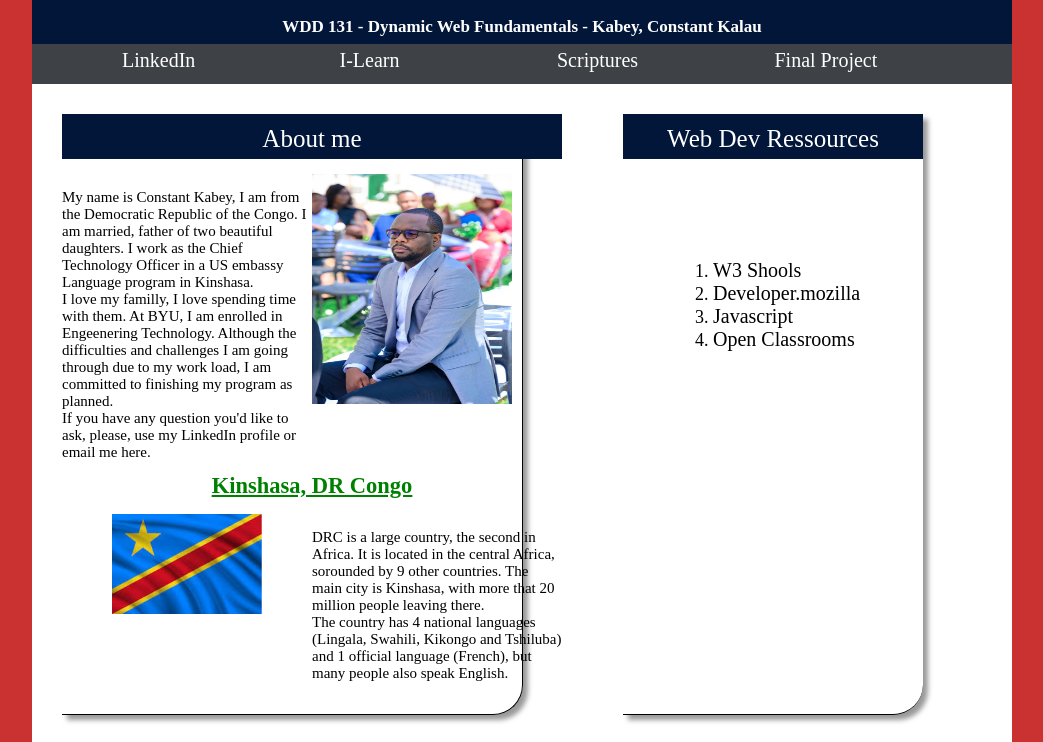
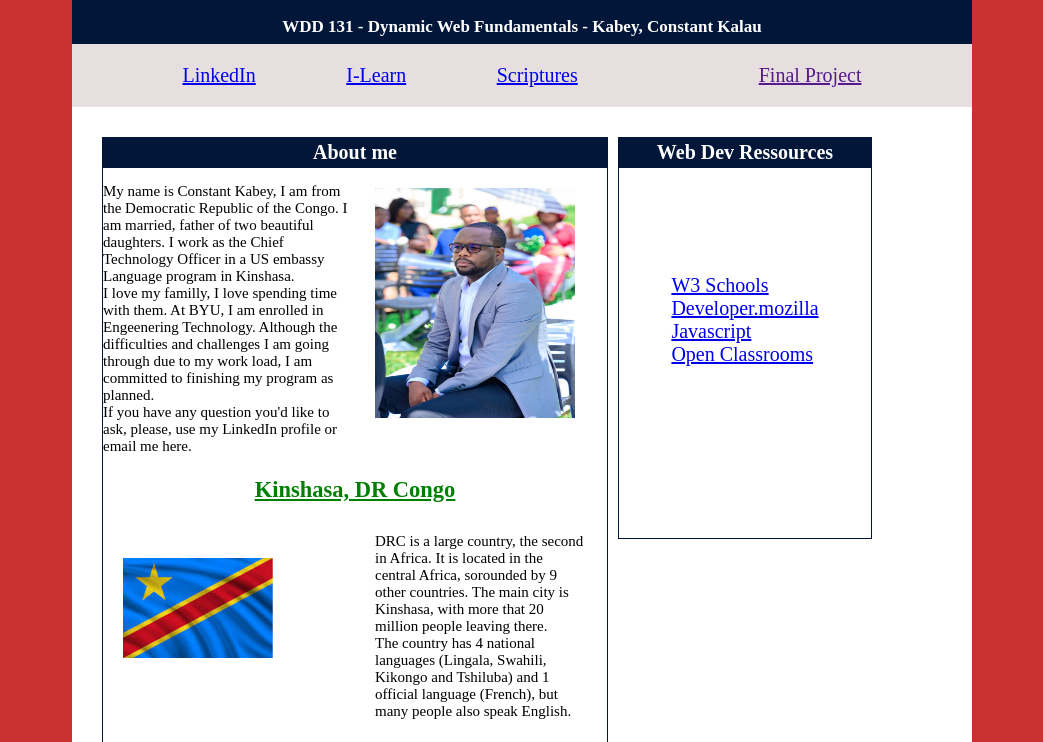
Before and after one commit to Constant-kabey/wdd131, a plain HTML site: page index.html in a window 1280 px wide. Shown: the top 742 px of the page, without its empty margins (118-1161 px from the left). Drawn offline with Linux system fonts and the light colour scheme; a web font is replaced by a local one.

Commit message:
Updates to week 1 home page project

```diff
--- a/index.html
+++ b/index.html
@@ -11,28 +11,33 @@
 
 <body>
     <header>
+        <div>
             <h2 id="header">WDD 131 - Dynamic Web Fundamentals - Kabey, Constant Kalau</h2>
-        <div class="navig">
-            <nav>
-                <ul id="ul">
-                    <li><a class="btn" href="https://www.linkedin.com/in/kby-cnstnt-12072/">LinkedIn</a></li>
-                    <li><a class="btn" href="https://byui.instructure.com/">I-Learn</a></li>
-                    <li><a class="btn" href="https://www.churchofjesuschrist.org/study/scriptures">Scriptures</a></li>
-                    <li><a class="btn" href="">Final Project</a></li>
-                </ul>
-            </nav>
+        </div>
+
+        <div class="contener">
+            <div class="items">
+                <li><a href="https://www.linkedin.com/in/kby-cnstnt-12072/">LinkedIn</a></li>
+            </div>
+            <div class="items">
+                <li><a href="https://byui.instructure.com/">I-Learn</a></li>
+            </div>
+            <div class="items">
+                <li><a href="https://www.churchofjesuschrist.org/study/scriptures">Scriptures</a></li>
+            </div>
+            <div class="items"></div>
+            <li><a href="">Final Project</a></li>
+        </div>
         </div>
 
     </header>
 
     <main>
 
-        <section id="section">
-
-        <section id="card1" class="card">
+        <section class="card">
 
             <div id="about">
-                <p class="aboutme">About me</p>
+                <h1 class="aboutme">About me</h1>
             </div>
 
             <div id="me">
@@ -49,9 +54,10 @@
                 </p>
             </div>
 
-            <div id="main_photo"></div>
+            <div id="main_photo">
                 <img id="myphoto" src="images/constant.jpg" alt="My photo"> <!--My photo as student-->
             </div>
+
             <div id="pays">
                 <h2>Kinshasa, DR Congo</h2>
             </div>
@@ -69,26 +75,30 @@
                 </p>
             </div>
 
-            </section  >
-                <div id="sec">
+        </section>
+
+        <section class="devtool">
+
             <div id="ress">
-                        <p class="aboutme">Web Dev Ressources</p>
+                <h1 class="aboutme">Web Dev Ressources</h1>
             </div>
 
-                    <div class="dev_res">
-                        <nav id="devnav">
-                            <ul id="devlist">
-                                <li><a class="dev" href="https://www.w3schools.com/colors/colors_names.asp">W3 Shools</a></li>
-                                <li><a class="dev" href="https://developer.mozilla.org/fr/docs/Learn/Getting_started_with_the_web/CSS_basics">Developer.mozilla</a></li>
-                                <li><a class="dev" href="https://www.javascript.com/">Javascript</a></li>
-                                <li><a class="dev" href="https://openclassrooms.com/fr/courses/1603881-creez-votre-site-web-avec-html5-et-css3/8061261-creez-votre-premiere-page-web-en-html">Open Classrooms</a></li>
-                            </ul>
-                        </nav>
+            <div class="content">
+                <div class="ressources">
+                    <a href="https://www.w3schools.com/colors/colors_names.asp">W3 Schools</a>
                 </div>
-
+                <div class="ressources">
+                    <a href="https://developer.mozilla.org/fr/docs/Learn/Getting_started_with_the_web/CSS_basics">Developer.mozilla</a>
                 </div>
-
-            </section>
+                <div class="ressources">
+                    <a href="https://www.javascript.com/">Javascript</a>
+                </div>
+                <div class="ressources">
+                <a class="dev"
+                    href="https://openclassrooms.com/fr/courses/1603881-creez-votre-site-web-avec-html5-et-css3/8061261-creez-votre-premiere-page-web-en-html">Open
+                    Classrooms</a>
+                </div>
+            </div>
 
         </section>
 
@@ -116,7 +126,7 @@
             <strong><em>&copy;September 2024 - Constant Kabey - Kinshasa</em></strong>
         </p>
 
-        <p class="copy"id="lastmod"></p>
+        <span class="copy" id="lastmod"></span>
 
     </footer>
 
--- a/styles/base.css
+++ b/styles/base.css
@@ -5,10 +5,10 @@
 @import url('https://fonts.googleapis.com/css2?family=Cormorant+Garamond:wght@500&display=swap');
 
 body {
+    max-width: 900px;
+    margin: 1rem auto;
     background-color: #ca3131;
     font-size: 20px;
-    /*color: #4444;*/
-    margin: 150px;
     margin-top: 0;
     margin-bottom: 0;
 }
@@ -24,177 +24,47 @@ body {
     font-size: 17px;
 }
 
-.btn:link {
-    color: #fff;
-}
-
-.btn:visited {
-    color: #fff;
-}
-
-.btn:active {
-    color: red;
-}
-
-.btn:hover {
-    color: blue;
-}
-
-.btn:link {
-    text-decoration: none;
-    font-size: 20px;
-}
-
-#ul {
-    list-style-type: none;
-    margin: 0;
-    overflow: hidden;
-    margin-left: 70px;
-    margin-top: -15px;
-}
-
-.btn {
+.contener {
     display: flex;
-    font-size: 20px;
-}
-
-.navig {
-    background-color: #3e4145;
-    height: 0px;
+    list-style: none;
+    color: black;
+    flex-direction: row;
+    justify-content: space-evenly;
+    background-color: rgb(231, 223, 223);
     padding: 1em;
-    text-align: center;
-    margin-top: 0px;
-    color: antiquewhite;
-}
-
-li {
-    width: 200px;
-}
-
-
-
-nav ul {
-    list-style: none;
-    display: grid;
-    grid-template-columns: repeat(auto-fit, minmax(6em, 1fr));
-    align-items: center;
-    padding: 0em;
-    margin: 5;
-    font-size: 18px;
 }
 
 main {
-    max-width: 1100px;
+    display: flex;
     margin: 0 auto;
     padding: 2em;
     background-color: #fff;
     font-size: 15px;
+    gap: 10px;
 }
 
-#section {
-    display: flex;
+.card {
+    width: 60%;
+    display: grid;
+    grid-template-columns: 1fr 1fr;
+    grid-template-rows: 0.1fr 1fr 0.1fr 1fr;
+    border: 1px solid, #011638;
 
 }
 
-#sec {
-    display: grid;
-    grid-template-columns: 1fr 1fr;
-    grid-template-rows: 1fr 1fr 1fr 1fr;
-    width: 300px;
-    height: 600px;
-    border-bottom: 1px solid black;
-    border-top: 0.5 solid black;
-    border-radius: 30px 0px 30px 0px;
-    box-shadow: 5px 5px 5px #999;
-    margin-left: 100px;
-
-}
-
-#ress {
-    background-color: #011638;
-    color: #fff;
-    height: 30px;
-    text-align: center;
-    grid-column: 1/3;
-    grid-row: 1/2;
-    padding: 0.5em;
-}
-
-.dev {
-    display: inline;
-    color: black;
-    grid-column: 1/3;
-    grid-row: 4/5;
-}
-
-.dev:link {
-    color: black;
-}
-
-.dev:visited {
-    color: rgb(12, 135, 179);
-}
-
-.dev:active {
-    color: grey;
-}
-
-.dev:hover {
-    color: blue;
-}
-
-.dev:link {
-    text-decoration: none;
-    font-size: 20px;
-}
-
-#devlist {
-    list-style-type: decimal;
-    color: black;
-    overflow: visible;
-    margin-left: 90px;
-    margin-top: -5px;
-}
-
-#card1 {
-    display: grid;
-    grid-template-columns: 1fr 1fr;
-    grid-template-rows: 1fr 1fr 1fr 1fr;
-    width: 50%;
-    height: 600px;
-    border-bottom: 1px solid black;
-    border-top: 0.5 solid black;
-    border-radius: 30px 0px 30px 0px;
-    border-right: 1px solid black;
-    box-shadow: #999 5px 5px 5px;
+#main_photo {
+    grid-column: 2/3;
+    grid-row: 2/3;
+    margin: 20px 20px;
 }
 
 #about {
     grid-column: 1/3;
-    grid-row: 1/2;
+    grid-row: 1/1;
     height: 30px;
     background-color: #011638;
     color: #fff;
     text-align: center;
-    padding: 0.5em;
-}
-
-.aboutme {
-    margin-top: 3px;
-    font-size: 25px;
-}
-
-#me {
-    grid-column: 1/2;
-    grid-row: 2/3;
-    width: 250px;
-    height: 280px;
-
-}
-
-#main_photo {
-    grid-column: 1/2;
-    grid-row: 3/4;
 }
 
 #pays {
@@ -206,27 +76,62 @@ main {
 
 }
 
-@media screen and (min-width: 640px) {
-
-    #pays {
-        color: green;
-    }
-}
-
 #countrypict {
     width: 150px;
     height: 150px;
     grid-column: 1/2;
     grid-row: 4/5;
-    margin-left: 50px;
+    margin: 70px 20px;
 
 }
 
 #drc {
     grid-column: 2/3;
     grid-row: 4/5;
+    margin: 30px 20px;
+}
+
+.devtool {
+    width: 30%;
+    height: 400px;
+    display: grid;
+    grid-template-columns: 1fr;
+    grid-template-rows: 0.1fr 1fr;
+    border: 1px solid, #011638;
+
+}
+
+.aboutme {
+    margin-top: 3px;
+    font-size: 20px;
+}
+
+#me {
+    grid-column: 1/2;
+    grid-row: 2/3;
     width: 250px;
-    height: 200px;
+    height: 280px;
+
+}
+
+#ress {
+    grid-template-columns: 1/3;
+    grid-row: 1/2;
+    height: 30px;
+    background-color: #011638;
+    color: #fff;
+    text-align: center;
+}
+
+.ressources {
+    font-size: 20px;
+}
+
+.content {
+    grid-template-columns: 1/3;
+    grid-row: 2/3;
+    margin: 100px auto;
+    align-items: center;
 }
 
 
@@ -273,3 +178,10 @@ footer {
 @media (max-width: 600px) {}
 
 @media (min-width: 601px) {}
+
+@media screen and (min-width: 640px) {
+
+    #pays {
+        color: green;
+    }
+}
```
Also changed, not shown: text.txt (added). Lines whose indentation alone changed are shown as unchanged.
